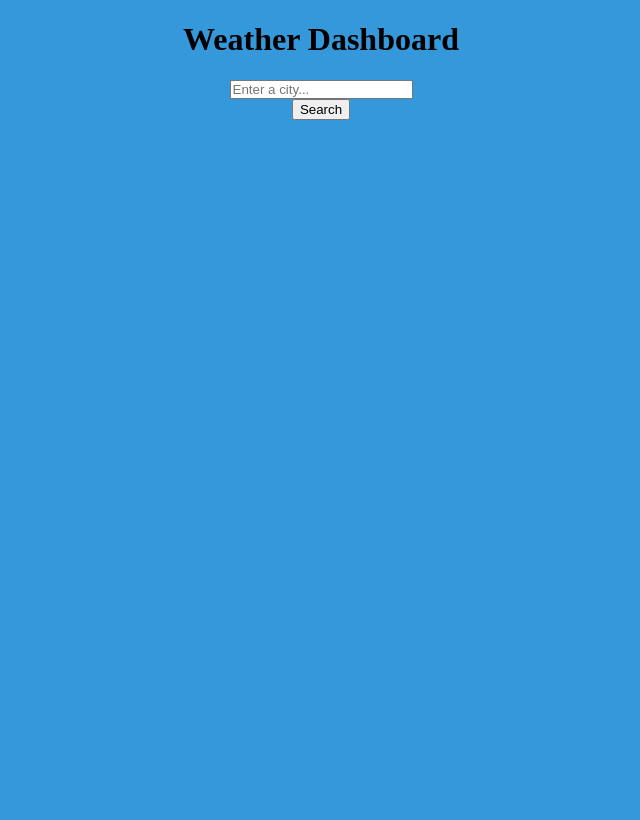
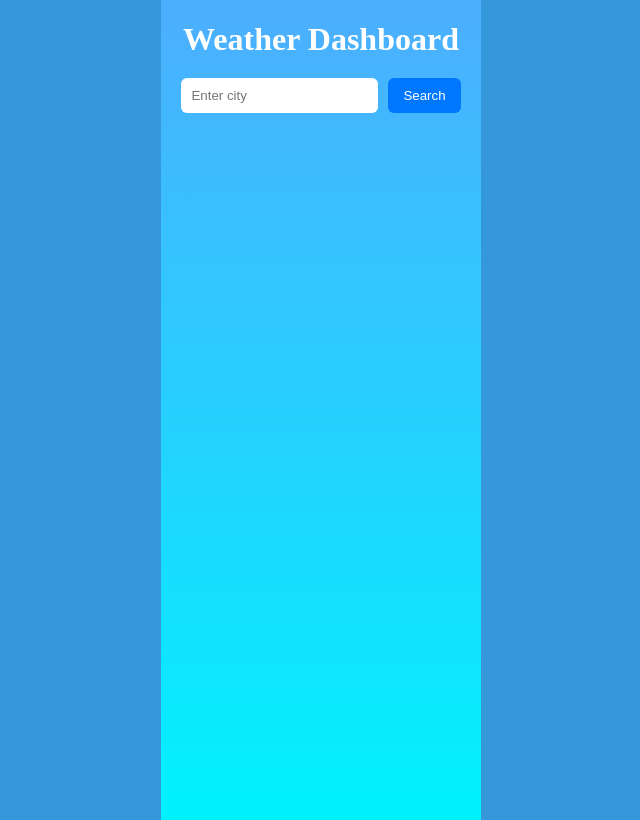
Before and after one commit to gumbinokuthula/weather-dashboard-capstone, a React (Vite) app: page / in a window 1280 px wide. Shown: the whole page, without its empty margins (319-959 px from the left). Built offline with nearby package versions, Linux system fonts and the light colour scheme.

Commit message:
Fix forecast display to show 5 days with weather emojis and improved styling

```diff
--- a/src/App.jsx
+++ b/src/App.jsx
@@ -1,48 +1,81 @@
-import { useState } from "react";
-import SearchBar from "./components/SearchBar";
+import React, { useState } from "react";
 import WeatherCard from "./components/WeatherCard";
-import Forecast from "./components/Forecast";
-import ErrorMessage from "./components/ErrorMessage";
+import "./Weather.css";
 
 function App() {
+  const [city, setCity] = useState("");
   const [weather, setWeather] = useState(null);
+  const [forecast, setForecast] = useState([]);
   const [error, setError] = useState("");
 
-  const fetchWeather = async (city) => {
+  const apiKey = import.meta.env.VITE_WEATHER_API_KEY;
+
+  const fetchWeather = async () => {
     try {
       setError("");
+      // Current weather
       const res = await fetch(
-        `https://api.openweathermap.org/data/2.5/weather?q=${city}&appid=${
-          import.meta.env.VITE_WEATHER_API_KEY
-        }&units=metric`
+        `https://api.openweathermap.org/data/2.5/weather?q=${city}&appid=${apiKey}&units=metric`
       );
-
-      if (!res.ok) {
-        throw new Error("City not found. Please try again.");
-      }
-
+      if (!res.ok) throw new Error("City not found");
       const data = await res.json();
       setWeather(data);
+
+      // 5-day forecast
+      const forecastRes = await fetch(
+        `https://api.openweathermap.org/data/2.5/forecast?q=${city}&appid=${apiKey}&units=metric`
+      );
+      const forecastData = await forecastRes.json();
+
+      const daily = forecastData.list.filter((reading) =>
+        reading.dt_txt.includes("12:00:00")
+      );
+      const formatted = daily.map((d) => ({
+        day: new Date(d.dt * 1000).toLocaleDateString("en-US", {
+          weekday: "short",
+        }),
+        icon: getWeatherEmoji(d.weather[0].main),
+        max: Math.round(d.main.temp_max),
+        min: Math.round(d.main.temp_min),
+      }));
+      setForecast(formatted);
     } catch (err) {
       setError(err.message);
-      setWeather(null);
+    }
+  };
+
+  const getWeatherEmoji = (condition) => {
+    switch (condition) {
+      case "Clear":
+        return "☀️";
+      case "Clouds":
+        return "☁️";
+      case "Rain":
+        return "🌧️";
+      case "Snow":
+        return "❄️";
+      case "Thunderstorm":
+        return "⛈️";
+      default:
+        return "🌡️";
     }
   };
 
   return (
-    <div className="min-h-screen flex flex-col items-center justify-start bg-gradient-to-br from-blue-400 via-indigo-500 to-purple-600 text-white p-6">
-      <h1 className="text-4xl font-bold mb-6">Weather Dashboard</h1>
+    <div className="app">
+      <h1 className="title">Weather Dashboard</h1>
+      <div className="search">
+        <input
+          type="text"
+          placeholder="Enter city"
+          value={city}
+          onChange={(e) => setCity(e.target.value)}
+        />
+        <button onClick={fetchWeather}>Search</button>
+      </div>
 
-      <SearchBar onSearch={fetchWeather} />
-
-      {error && <ErrorMessage message={error} />}
-
-      {weather && (
-        <>
-          <WeatherCard weather={weather} />
-          <Forecast city={weather.name} />
-        </>
-      )}
+      {error && <p className="error">{error}</p>}
+      {weather && <WeatherCard weather={weather} forecast={forecast} />}
     </div>
   );
 }
--- a/src/Weather.css
+++ b/src/Weather.css
@@ -1,93 +1,83 @@
-.Weather {
-    font-family: arial, sans-serif;
-    border: 1px solid #dadde1;
+.app {
+    display: flex;
+    flex-direction: column;
+    align-items: center;
+    min-height: 100vh;
+    background: linear-gradient(to bottom, #4facfe, #00f2fe);
     padding: 20px;
-    /* ✅ padding inside card */
-    border-radius: 8px;
-    color: rgb(33, 33, 33);
-    background: #E7DFFC;
-    box-shadow: 0 4px 12px rgba(0, 0, 0, 0.15);
-    max-width: 600px;
-    margin-bottom: 20px;
-    /* ✅ spacing before forecast */
 }
 
-.Weather h1 {
-    font-size: 24px;
-    font-weight: 600;
+.title {
+    color: white;
     margin-bottom: 20px;
-    text-align: center;
 }
 
-.Weather ul {
-    margin: 0;
-    padding: 0;
+.search {
     display: flex;
-    flex-wrap: wrap;
-    gap: 12px;
-    justify-content: center;
+    gap: 10px;
+    margin-bottom: 20px;
 }
 
-.Weather li {
-    list-style: none;
-    flex: 1 1 120px;
-    background: white;
+.search input {
+    padding: 10px;
     border-radius: 6px;
-    padding: 12px;
-    /* ✅ padding inside info box */
-    text-align: center;
-    font-size: 16px;
-    box-shadow: 0 2px 6px rgba(0, 0, 0, 0.1);
+    border: none;
 }
 
-.Weather .temperature {
-    font-size: 32px;
-    font-weight: bold;
-    color: #2c3e50;
+.search button {
+    padding: 10px 15px;
+    border: none;
+    border-radius: 6px;
+    background: #0077ff;
+    color: white;
+    cursor: pointer;
 }
 
-.Weather .unit {
-    font-size: 16px;
-    margin-left: 4px;
-    color: #444;
+.weather-card {
+    background: white;
+    border-radius: 12px;
+    padding: 20px;
+    text-align: center;
+    width: 350px;
+    box-shadow: 0 4px 12px rgba(0, 0, 0, 0.2);
 }
 
-/* Forecast styles */
-.Forecast {
-    margin-top: 20px;
-    text-align: center;
+.temperature {
+    font-size: 48px;
+    font-weight: bold;
+    margin: 10px 0;
 }
 
-.forecast-grid {
+.forecast {
     display: flex;
-    gap: 12px;
-    justify-content: center;
-    flex-wrap: wrap;
-    margin-top: 10px;
+    justify-content: space-between;
+    margin-top: 20px;
+    gap: 10px;
 }
 
-.forecast-card {
-    background: white;
-    border-radius: 8px;
-    padding: 16px;
-    /* ✅ extra padding */
-    width: 120px;
+.forecast-day {
+    flex: 1;
+    background: #f8f9fa;
+    border-radius: 10px;
+    padding: 10px;
     text-align: center;
-    box-shadow: 0 2px 6px rgba(0, 0, 0, 0.1);
+    box-shadow: 0 2px 5px rgba(0, 0, 0, 0.1);
 }
 
-.forecast-card h3 {
-    margin: 0 0 8px 0;
-    font-size: 16px;
-    font-weight: 600;
+.forecast-day .day {
+    font-weight: bold;
+    margin-bottom: 5px;
 }
 
-.forecast-card img {
-    width: 50px;
-    height: 50px;
+.forecast-day .icon {
+    font-size: 28px;
+    margin-bottom: 5px;
 }
 
-.forecast-card p {
-    margin: 6px 0;
+.forecast-day .temps {
     font-size: 14px;
 }
+
+.forecast-day .temps .min {
+    color: gray;
+}
--- a/src/components/Forecast.jsx
+++ b/src/components/Forecast.jsx
@@ -1,33 +1,17 @@
 import React from "react";
 
 function Forecast({ forecast }) {
-  if (!forecast || !forecast.list) return null;
-
-  // Pick one forecast every 8 steps (3h * 8 = 24h → daily)
-  const daily = forecast.list.filter((item, index) => index % 8 === 0);
-
   return (
-    <div className="Forecast">
-      <h2>5-Day Forecast</h2>
-      <div className="forecast-grid">
-        {daily.map((day, index) => {
-          const date = new Date(day.dt * 1000);
-          const options = { weekday: "short" };
-          const dayName = new Intl.DateTimeFormat("en-US", options).format(date);
-
-          return (
-            <div key={index} className="forecast-card">
-              <h3>{dayName}</h3>
-              <img
-                src={`https://openweathermap.org/img/wn/${day.weather[0].icon}@2x.png`}
-                alt={day.weather[0].description}
-              />
-              <p>🌡️ {Math.round(day.main.temp)}°C</p>
-              <p>🌤️ {day.weather[0].main}</p>
-            </div>
-          );
-        })}
-      </div>
+    <div className="forecast">
+      {forecast.map((day, index) => (
+        <div key={index} className="forecast-day">
+          <div className="day">{day.day}</div>
+          <div className="icon">{day.icon}</div>
+          <div className="temps">
+            {day.max}° <span className="min">{day.min}°</span>
+          </div>
+        </div>
+      ))}
     </div>
   );
 }
--- a/src/components/FormattedDate.jsx
+++ b/src/components/FormattedDate.jsx
@@ -1,23 +1,10 @@
+import React from "react";
+
 export default function FormattedDate({ date }) {
-  let days = [
-    "Sunday",
-    "Monday",
-    "Tuesday",
-    "Wednesday",
-    "Thursday",
-    "Friday",
-    "Saturday",
-  ];
+  let days = ["Sunday","Monday","Tuesday","Wednesday","Thursday","Friday","Saturday"];
   let day = days[date.getDay()];
-  let hours = date.getHours();
-  if (hours < 10) {
-    hours = `0${hours}`;
-  }
-
-  let minutes = date.getMinutes();
-  if (minutes < 10) {
-    minutes = `0${minutes}`;
-  }
+  let hours = date.getHours().toString().padStart(2, "0");
+  let minutes = date.getMinutes().toString().padStart(2, "0");
 
   return (
     <span>
--- a/src/components/WeatherCard.jsx
+++ b/src/components/WeatherCard.jsx
@@ -1,27 +1,23 @@
 import React from "react";
-import "../Weather.css";
 import FormattedDate from "./FormattedDate";
+import Forecast from "./Forecast";
 
-function WeatherCard({ weather }) {
-  if (!weather) return null;
-
+function WeatherCard({ weather, forecast }) {
   const date = new Date(weather.dt * 1000);
 
   return (
-    <div className="Weather">
-      <h1>{weather.name}</h1>
-      <ul>
-        <li>
-          📅 <FormattedDate date={date} />
-        </li>
-        <li>🌤️ {weather.weather[0].description}</li>
-        <li>
-          🌡️ <span className="temperature">{Math.round(weather.main.temp)}</span>
-          <span className="unit">°C</span>
-        </li>
-        <li>💧 Humidity: {weather.main.humidity}%</li>
-        <li>💨 Wind: {Math.round(weather.wind.speed)} km/h</li>
-      </ul>
+    <div className="weather-card">
+      <h2>{weather.name}</h2>
+      <FormattedDate date={date} />
+      <p>{weather.weather[0].description}</p>
+      <div className="temperature">
+        {Math.round(weather.main.temp)}°C
+      </div>
+      <p>Humidity: {weather.main.humidity}%</p>
+      <p>Wind: {weather.wind.speed} km/h</p>
+
+      {/* 5-day forecast */}
+      <Forecast forecast={forecast} />
     </div>
   );
 }
```
